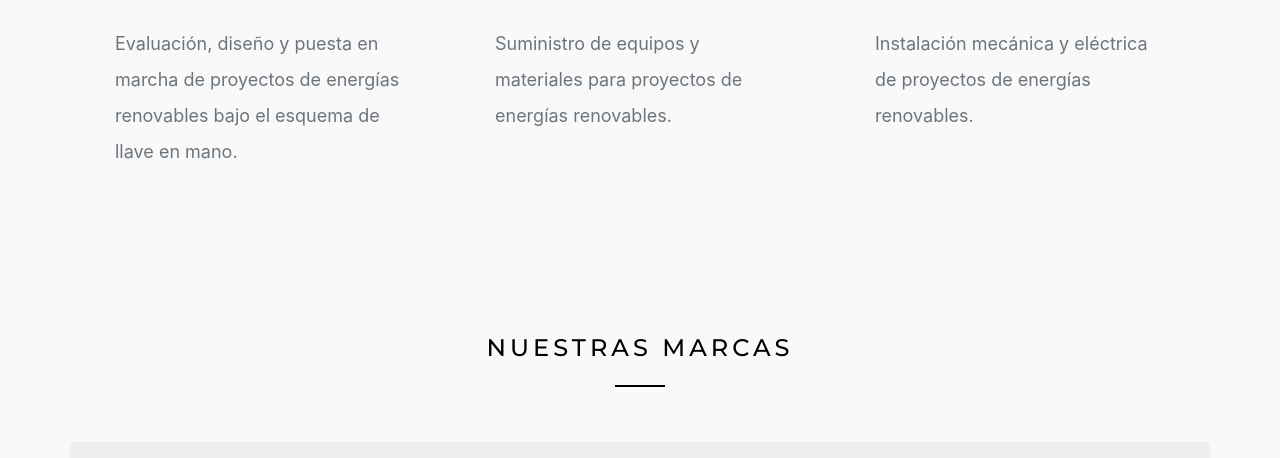
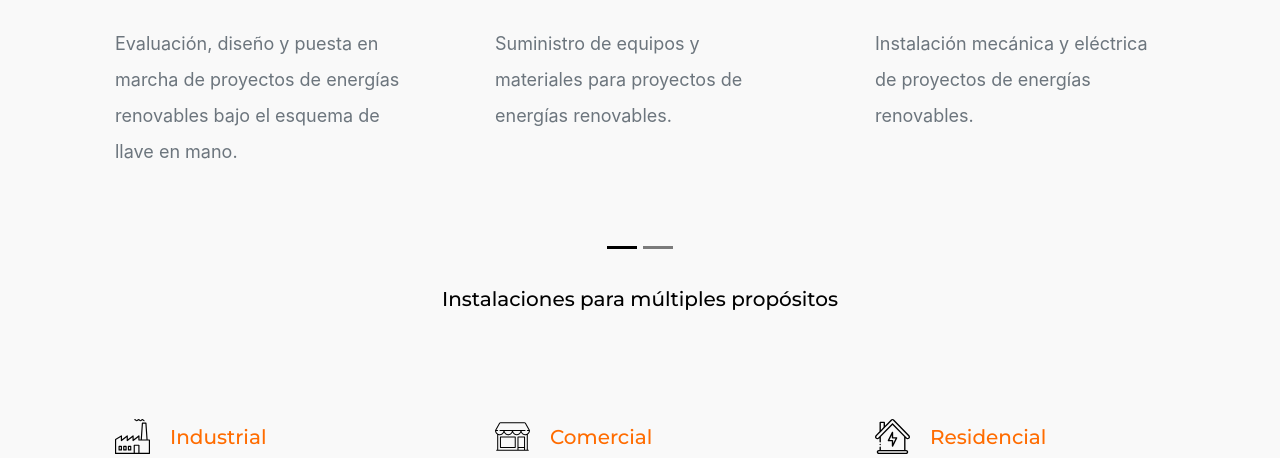
Before and after one commit to ccarcamog/indasa, a PHP site: page /component-show.php in a window 1280 px wide. Shown: the part 3001-3459 px from the top of the page. Run offline with PHP 8.4, Linux system fonts and the light colour scheme; some libraries are stand-ins or nearby versions; grey boxes are pictures that could not be loaded.

Commit message:
Actualizados servicios e imágenes

```diff
--- a/componentes/servicios.php
+++ b/componentes/servicios.php
@@ -1,4 +1,3 @@
-
 <!-- ****** Blog Area Start ****** --->
 <section class="fplus-blog-area bg-gray section-padding-0-120" id="services">
     <div class="container">
@@ -10,11 +9,13 @@
                 </div>
             </div>
         </div>
-
+        <div id="carouselServicios" class="carousel slide" data-ride="carousel">
+            <div class="carousel-inner wow fadeInUp" data-wow-delay="1.5s">
+                <div class="carousel-item active">
                     <div class="row">
                         <!-- Single Blog Post Area -->
                         <div class="col-12 col-md-6 col-lg-4">
-                    <div class="fplus-single-blog-area wow fadeInUp" data-wow-delay="0.5s">
+                            <div class="fplus-single-blog-area">
                                 <!-- Blog Thumbnail -->
                                 <img src="img/grupo-aider/129733675_2842507236026675_1859087375636870366_o.jpg" alt="" style="width:100%; height:200px; object-fit: cover">
                                 <!-- Blog Content  -->
@@ -28,7 +29,7 @@
                         </div>
                         <!-- Single Blog Post Area  -->
                         <div class="col-12 col-md-6 col-lg-4">
-                    <div class="fplus-single-blog-area wow fadeInUp" data-wow-delay="1s">
+                            <div class="fplus-single-blog-area wow">
                                 <!-- Blog Thumbnail  -->
                                 <img src="img/grupo-aider/pexels-tiger-lily-4484155.jpg" alt="" style="width:100%; height:200px; object-fit: cover">
                                 <!-- Blog Content  -->
@@ -40,7 +41,7 @@
                         </div>
                         <!-- Single Blog Post Area  -->
                         <div class="col-12 col-lg-4">
-                    <div class="fplus-single-blog-area wow fadeInUp" data-wow-delay="1.5s">
+                            <div class="fplus-single-blog-area wow">
                                 <!-- Blog Thumbnail  -->
                                 <img src="img/grupo-aider/pexels-pixabay-159397.jpg" alt="" style="width:100%; height:200px; object-fit: cover">
                                 <!-- Blog Content  -->
@@ -52,5 +53,71 @@
                         </div>
                     </div>
                 </div>
+                <div class="carousel-item">
+                    <div class="row">
+                        <div class="col-12 col-md-6 col-lg-4">
+                            <div class="fplus-single-blog-area ">
+                                <!-- Blog Thumbnail -->
+                                <img src="img/grupo-aider/pexels-burak-k-186461.jpg" alt="" style="width:100%; height:200px; object-fit: cover">
+                                <!-- Blog Content  -->
+                                <div class="fplus-blog-content">
+                                    <h5>Análisis Técnico y Económico</h5>
+                                    <p class="text-muted">Estudios de energía y estructurales para el desarrollo de proyectos.</p>
+
+                                </div>
+                            </div>
+                        </div>
+                    </div>
+                </div>
+            </div>
+            <ol class="carousel-indicators" style="position: relative; top:20px">
+                <li data-target="#carouselServicios" data-slide-to="0" class="invert-color active"></li>
+                <li data-target="#carouselServicios" data-slide-to="1" class="invert-color "></li>
+
+            </ol>
+        </div>
+
+    </div>
+    <div class="container mt-5">
+        <div class="row">
+            <div class="col-12">
+                <div class="m-0 text-center text-muted">
+                    <h5>Instalaciones para múltiples propósitos</h5>
+                </div>
+            </div>
+        </div>
+        <div class="row">
+            <!-- Single Feature -->
+            <div class="col-12 col-md">
+                <div class="fplus-single-feature">
+                    <div class="feature-title d-flex align-items-center">
+                        <img src="img/icons/factory.svg" alt="">
+                        <h5>Industrial</h5>
+                    </div>
+                    <p>Energías renovables en alta escala. Retorno de inversión rápido y eficiente.</p>
+                </div>
+            </div>
+            <!-- Single Feature -->
+            <div class="col-12 col-md">
+                <div class="fplus-single-feature">
+                    <div class="feature-title d-flex align-items-center">
+                        <img src="img/icons/tienda.svg" alt="">
+                        <h5>Comercial</h5>
+                    </div>
+                    <p>Llevamos energías limpias a tu negocio para un mudo mejor</p>
+                </div>
+            </div>
+            <!-- Single Feature -->
+            <div class="col-12 col-md">
+                <div class="fplus-single-feature">
+                    <div class="feature-title d-flex align-items-center">
+                        <img src="img/icons/smart-home.svg" alt="">
+                        <h5>Residencial</h5>
+                    </div>
+                    <p>Energía solar para tu hogar. Ahorra y cuida el medio ambiente</p>
+                </div>
+            </div>
+        </div>
+    </div>
 </section>
 <!-- ****** Blog Area End ****** -->
```
Also changed, not shown: img/grupo-aider/pexels-burak-k-186461.jpg (added), img/icons/factory.svg (added), img/icons/smart-home.svg (added), img/icons/tienda.svg (added). Lines whose indentation alone changed are shown as unchanged.
